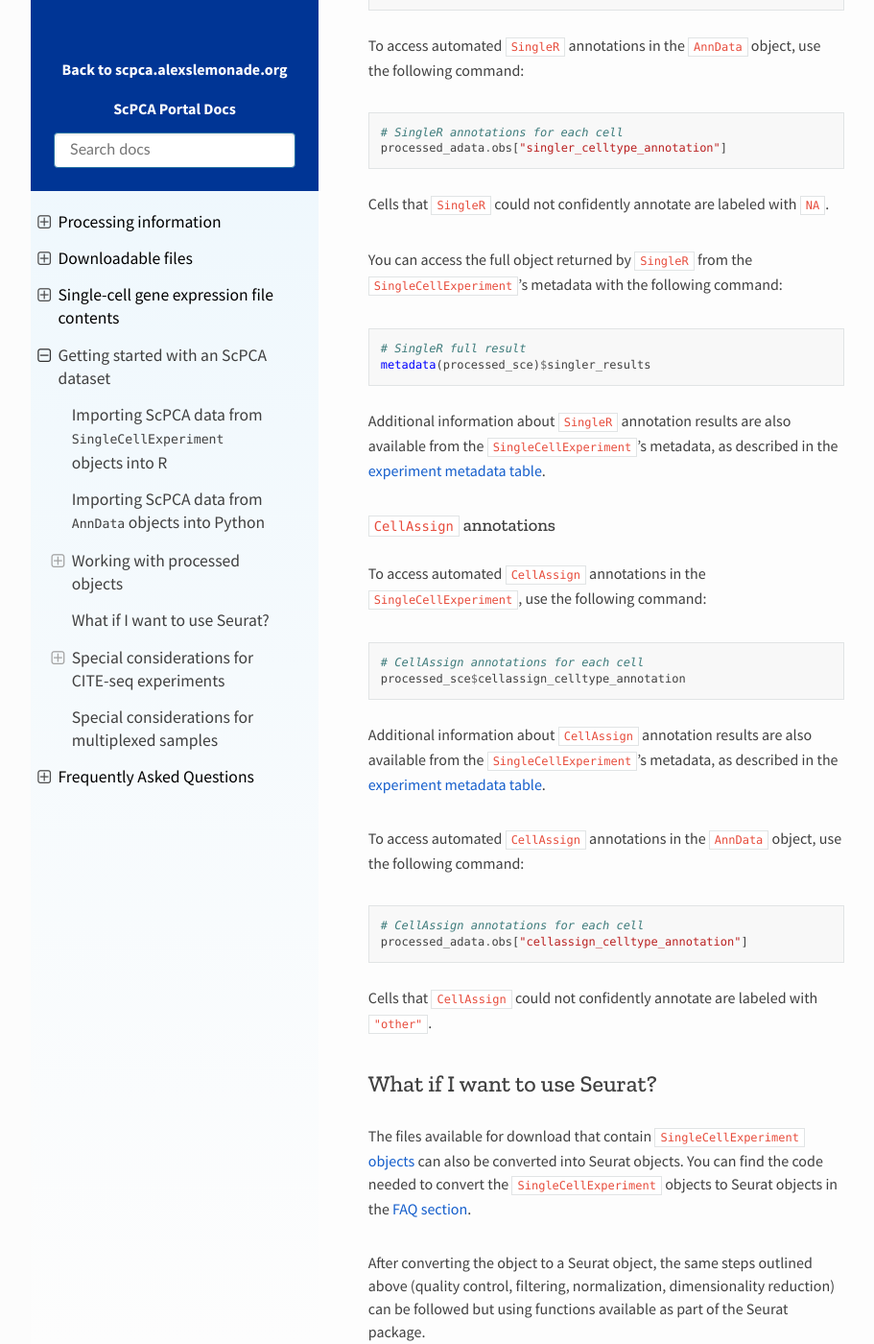
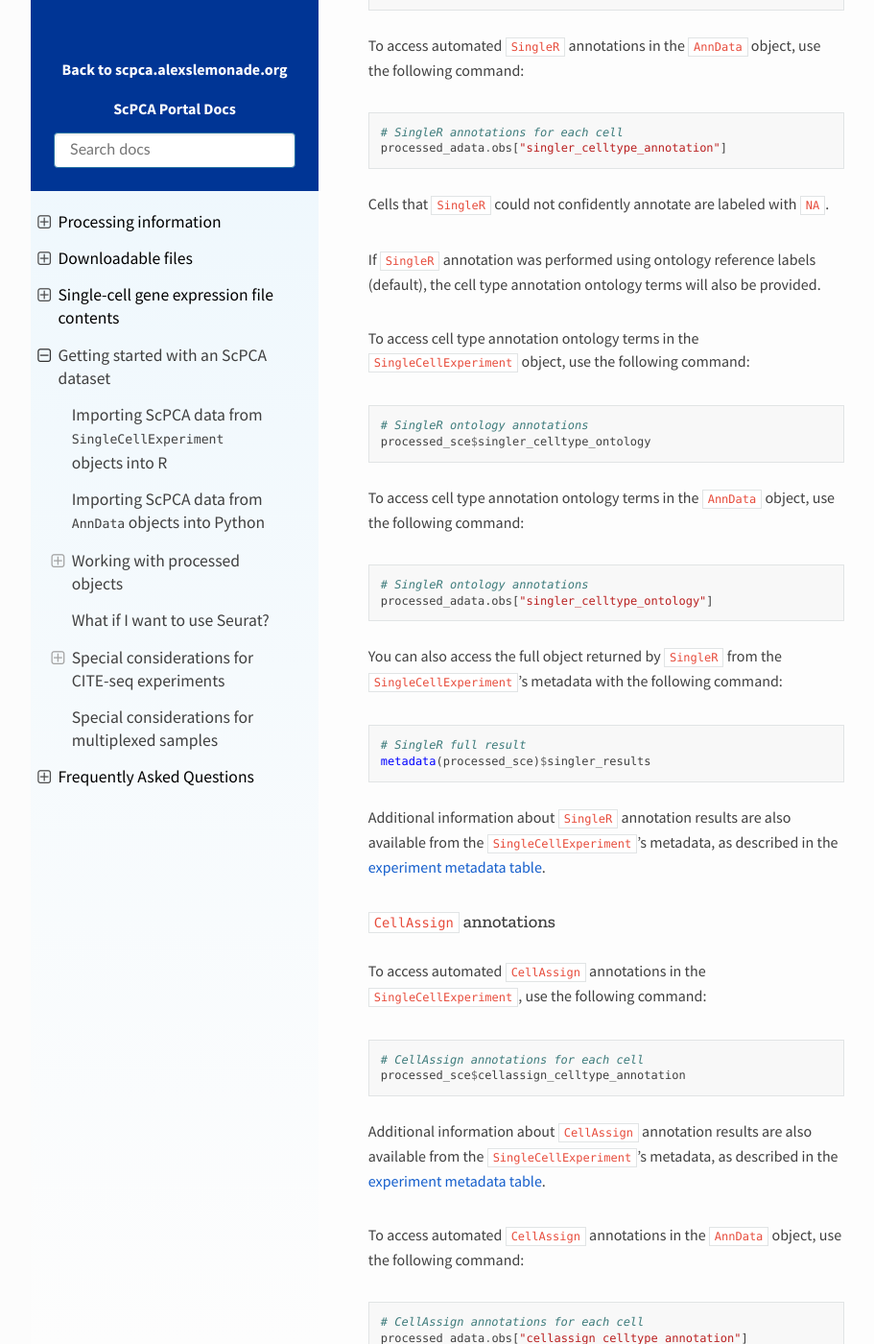
Before and after one commit to DongzeHE/scpca-docs, a Sphinx documentation site: the page built from docs/getting_started.md, in a window 1280 px wide and 1400 px high, scrolled down 7722 px. Shown: the whole window at 96% size, without its empty margins (158-1069 px from the left). Built offline with Sphinx 7.4.7 and the Read the Docs theme 2.0.0, drawn with Linux system fonts in a browser that asks for light colours; some of the changed text lies outside the part shown.

Commit message:
add ontology column for singler and predictions matrix for cellassign

````diff
--- a/docs/getting_started.md
+++ b/docs/getting_started.md
@@ -252,7 +252,23 @@ processed_adata.obs["singler_celltype_annotation"]
 
 Cells that `SingleR` could not confidently annotate are labeled with `NA`.
 
-You can access the full object returned by `SingleR` from the `SingleCellExperiment`'s metadata with the following command:
+
+If `SingleR` annotation was performed using ontology reference labels (default), the cell type annotation ontology terms will also be provided.
+
+To access cell type annotation ontology terms in the `SingleCellExperiment` object, use the following command:
+```r
+# SingleR ontology annotations
+processed_sce$singler_celltype_ontology
+```
+
+To access cell type annotation ontology terms in the `AnnData` object, use the following command:
+```r
+# SingleR ontology annotations
+processed_adata.obs["singler_celltype_ontology"]
+```
+
+
+You can also access the full object returned by `SingleR` from the `SingleCellExperiment`'s metadata with the following command:
 
 ```r
 # SingleR full result
@@ -281,6 +297,13 @@ processed_adata.obs["cellassign_celltype_annotation"]
 ```
 
 Cells that `CellAssign` could not confidently annotate are labeled with `"other"`.
+
+You can also access the full predictions matrix returned by `CellAssign` from the `SingleCellExperiment`'s metadata with the following command:
+
+```r
+# CellAssign full predictions matrix full result
+metadata(processed_sce)$cellassign_predictions
+```
 
 
 ## What if I want to use Seurat?
````
